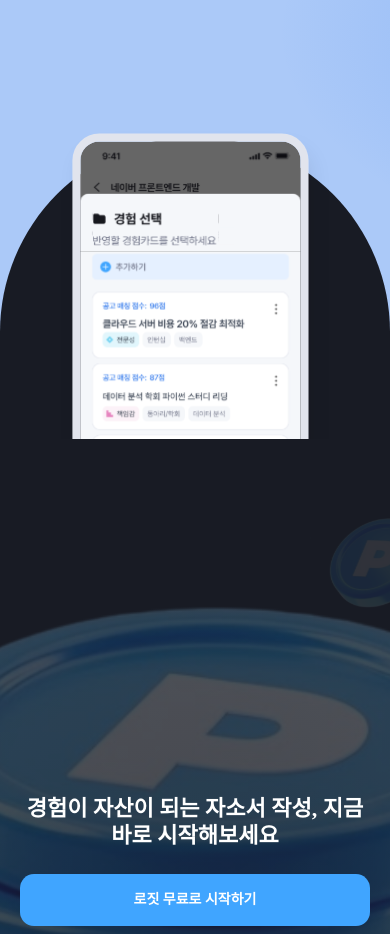
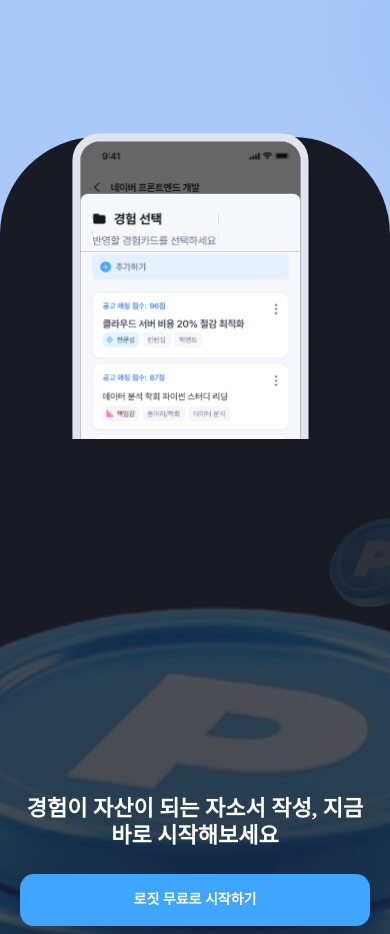
Before and after one commit to Nexters-Logit/logit-landing, a Next.js app: page / in a window 390 px wide. Shown: the part 4640-5574 px from the top of the page. Built offline with nearby package versions, Linux system fonts and the light colour scheme; a web font is replaced by a local one.

Commit message:
fix: Step3 rectangle border-radius 모바일 원형화 방지 - 25vw 상한 추가

```diff
--- a/src/components/sections/Features.tsx
+++ b/src/components/sections/Features.tsx
@@ -484,7 +484,7 @@ export default function Features() {
               left: "0",
               width: "100%",
               height: "clamp(120px, 35.8vh, 387px)",
-              borderRadius: "clamp(60px, 29.6vh, 320px) clamp(60px, 29.6vh, 320px) 0 0",
+              borderRadius: "min(clamp(60px, 29.6vh, 320px), 25vw) min(clamp(60px, 29.6vh, 320px), 25vw) 0 0",
               background: "#181B24",
             },
           },
```
